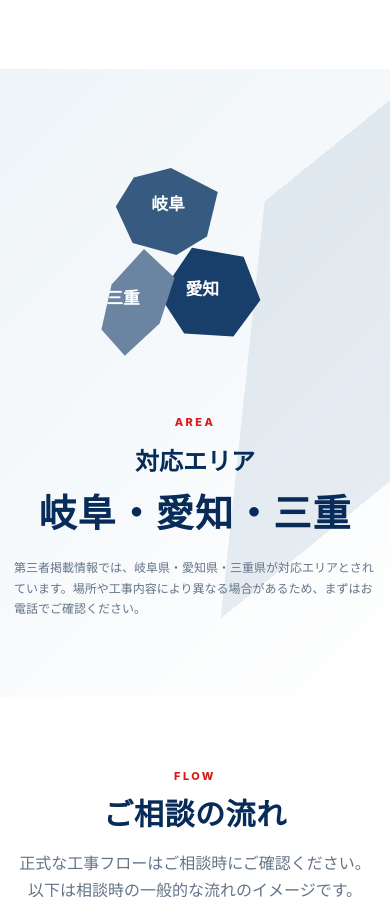
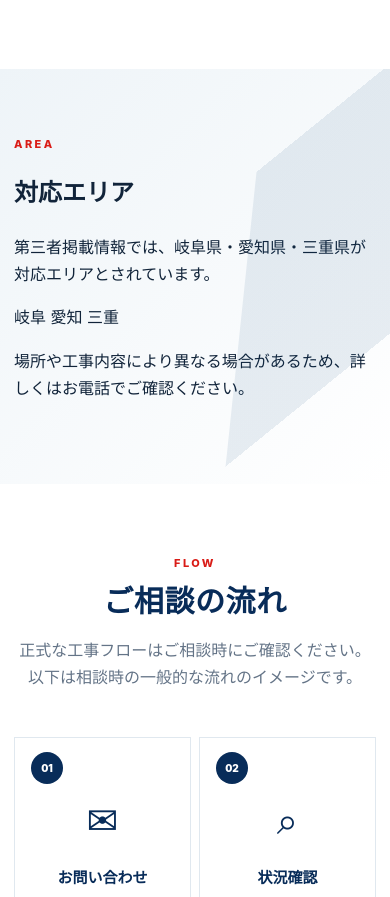
Before and after one commit to shuhei2217/haruta-bakery, a plain HTML site: page ino-bankin-preview/index.html in a window 390 px wide. Shown: the part 3401-4298 px from the top of the page. Drawn offline with Linux system fonts and the light colour scheme.

Commit message:
Simplify mobile area section

```diff
--- a/ino-bankin-preview/index.html
+++ b/ino-bankin-preview/index.html
@@ -170,21 +170,18 @@
     </section>
 
     <section class="area" id="area">
-      <div class="content-width area-grid">
-        <div class="area-map reveal" aria-label="岐阜・愛知・三重 対応エリアのイメージ">
-          <svg viewBox="0 0 500 420" role="img">
-            <path d="M210 55l78 40-18 74-51 31-73-20-28-61 30-48z" fill="#375b80"/>
-            <path d="M245 188l86 15 28 72-45 61-82-5-41-63z" fill="#183f69"/>
-            <path d="M165 190l51 48-25 76-58 54-39-44 17-75z" fill="#6a84a1"/>
-            <text x="205" y="125">岐阜</text><text x="262" y="267">愛知</text><text x="130" y="282">三重</text>
-          </svg>
-        </div>
-        <div class="area-copy reveal">
+      <div class="content-width area-simple reveal">
+        <div class="area-heading">
           <p class="eyebrow">AREA</p>
           <h2>対応エリア</h2>
-          <strong>岐阜・愛知・三重</strong>
-          <p>第三者掲載情報では、岐阜県・愛知県・三重県が対応エリアとされています。場所や工事内容により異なる場合があるため、まずはお電話でご確認ください。</p>
+          <p>第三者掲載情報では、岐阜県・愛知県・三重県が対応エリアとされています。</p>
         </div>
+        <div class="area-regions" aria-label="対応エリア">
+          <span>岐阜</span>
+          <span>愛知</span>
+          <span>三重</span>
+        </div>
+        <p class="area-note">場所や工事内容により異なる場合があるため、詳しくはお電話でご確認ください。</p>
       </div>
     </section>
 
```
